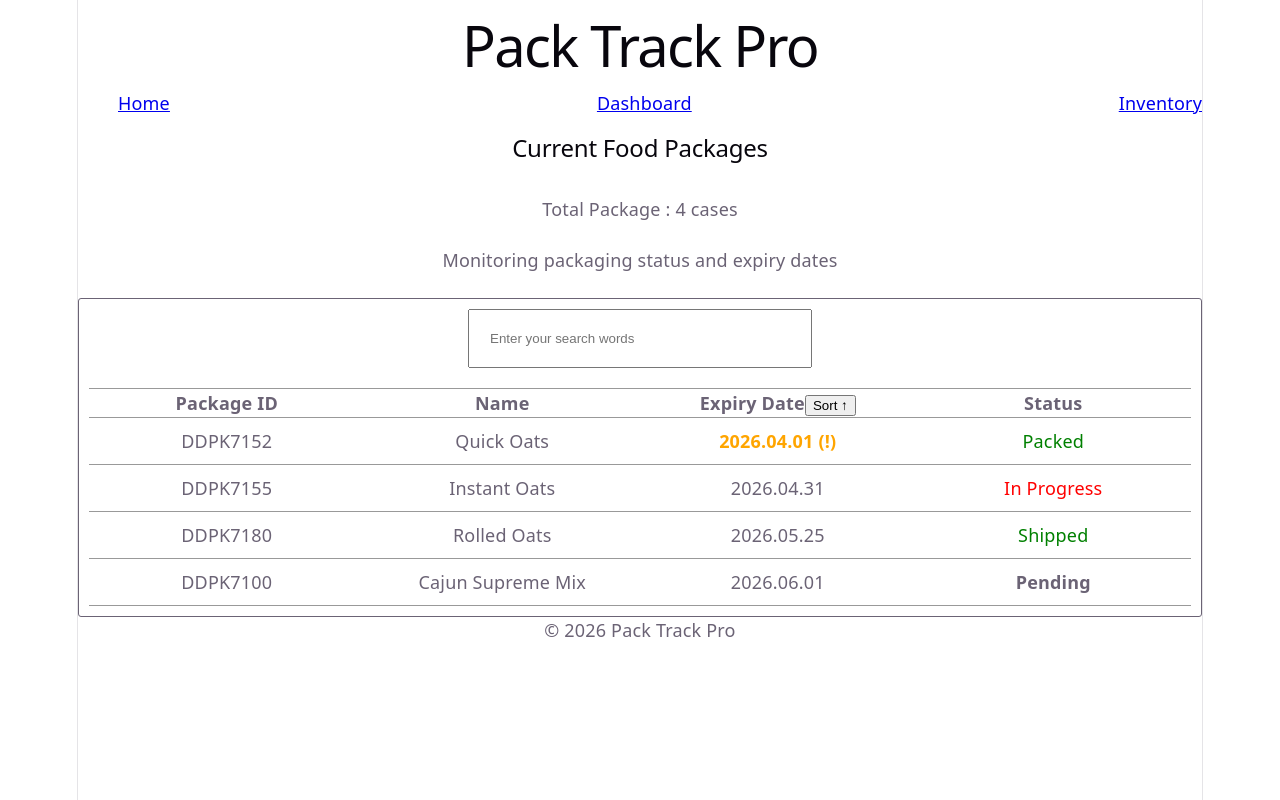
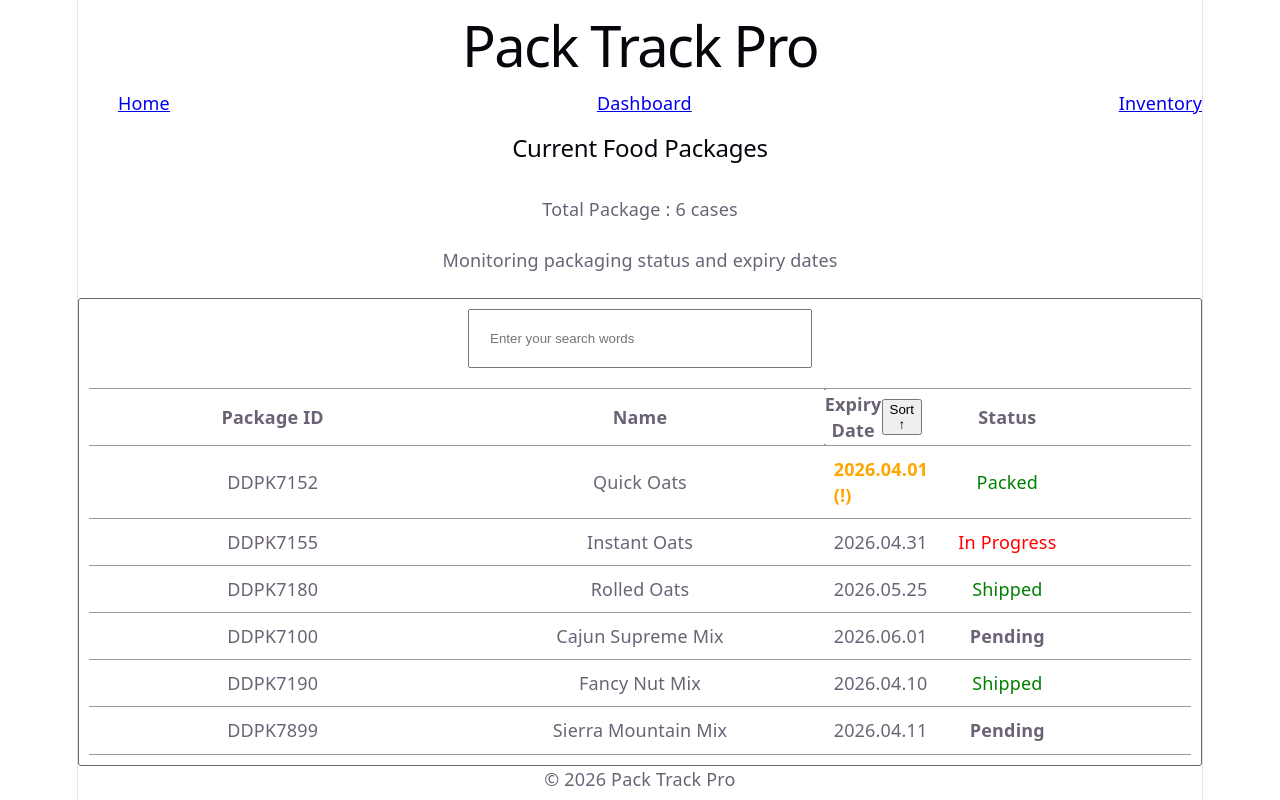
Before and after one commit to johnhongannguyen/pack-track-pro, a React (Vite) app: page / in a window 1280 px wide. Built offline with nearby package versions, Linux system fonts and the light colour scheme.

Commit message:
finalized sorting logic and polished table header UI

```diff
--- a/src/App.jsx
+++ b/src/App.jsx
@@ -23,6 +23,18 @@ const BATCH_DATA = [
     id:"DDPK7100",
     name:"Cajun Supreme Mix",
     expiry:"2026.06.01",
+    status:"Pending"
+  },
+  {
+    id:"DDPK7190",
+    name:"Fancy Nut Mix",
+    expiry:"2026.04.10",
+    status:"Shipped"
+  },
+  {
+    id:"DDPK7899",
+    name:"Sierra Mountain Mix",
+    expiry:"2026.04.11",
     status:"Pending"
   },
 ]
@@ -88,8 +100,14 @@ const filteredSearch = data.filter((batch) =>
                 <tr>
                 <th>Package ID</th>
                 <th>Name</th>
-                <th>Expiry Date
-                   <button onClick={handleSort}>{isAsc ? 'Sort ↑' : 'Sort ↓'}</button>
+                <th
+                style={{'display':'flex', 'justifyContent': 'space-between', 'alignItems':'center'}}
+                >Expiry Date
+                   <button
+                   onClick={handleSort}>{isAsc ? 'Sort ↑' : 'Sort ↓'
+
+
+                    }</button>
                 </th>
 
                 <th>Status</th>
```
